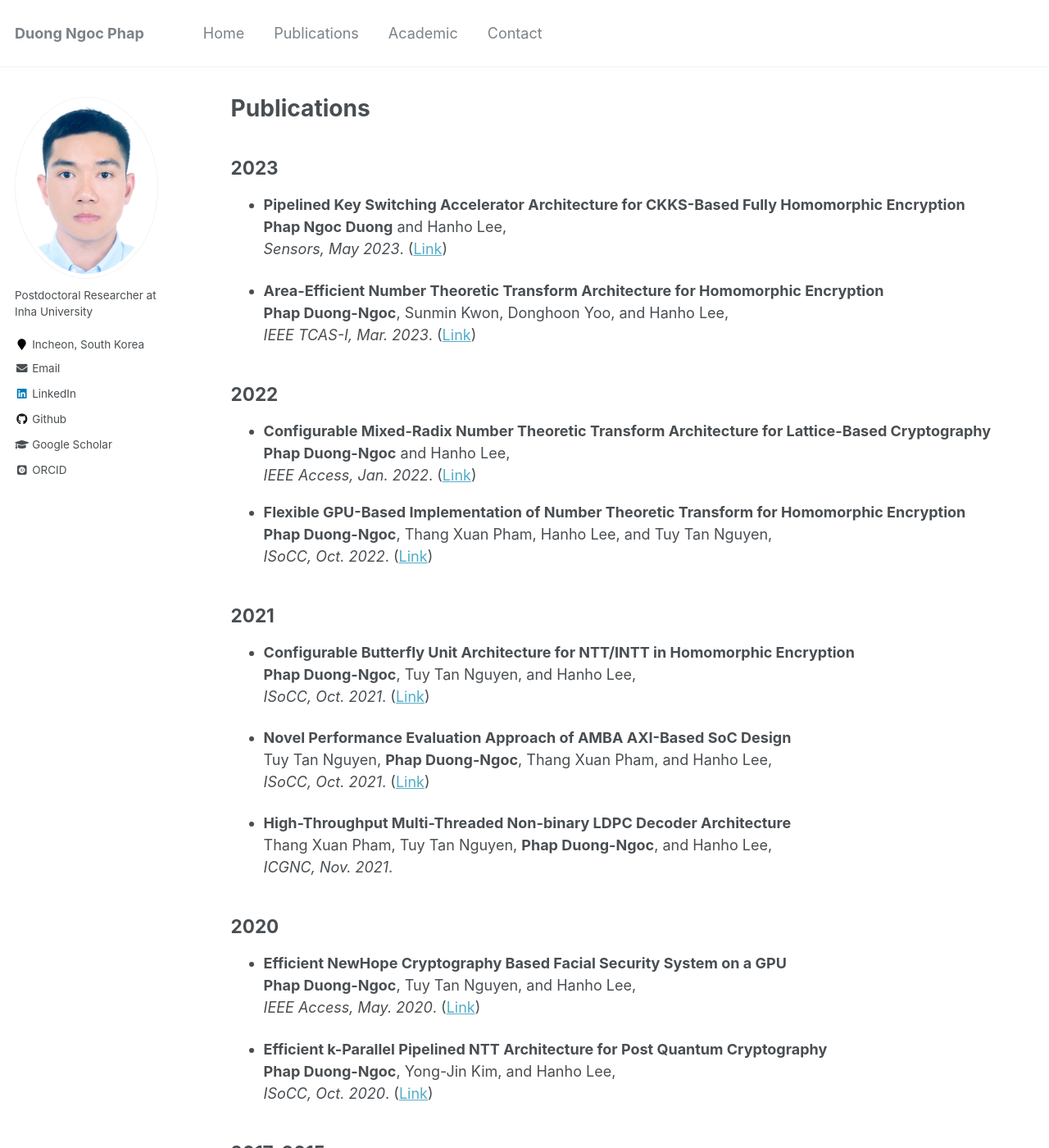
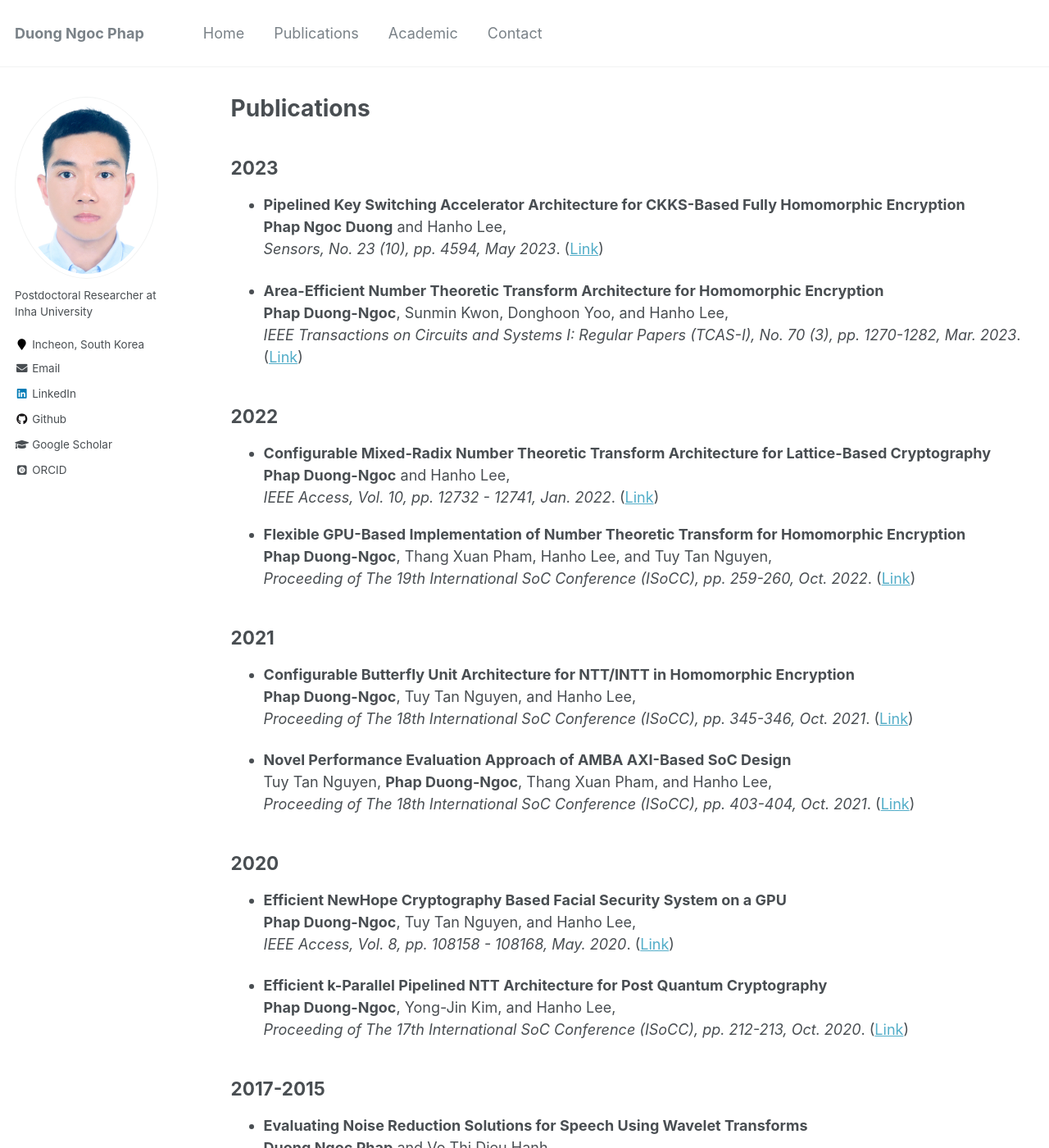
Before and after one commit to phapdn/phapdn.github.io, a Jekyll site: the page built from _pages/publications.md, in a window 1280 px wide and 1400 px high. Shown: the whole window at 82% size. Built offline with Jekyll 4.4.1, drawn with Linux system fonts in a browser that asks for light colours; some web fonts are replaced; some of the changed text lies outside the part shown.

Commit message:
Update publications.md

```diff
--- a/_pages/publications.md
+++ b/_pages/publications.md
@@ -10,22 +10,22 @@ author_profile: true
 <!--
 * **Configurable Memory-Based NTT Architecture for Homomorphic Encryption**
   S. Kurniawan, **Phap Duong-Ngoc**, and Hanho Lee,
-  *(Accepted) IEEE TCAS-II, 2023*.
+  *(Accepted) IEEE Transactions on Circuits and Systems II: Express Briefs (TCAS-II), 2023*.
 -->
 
 * **Pipelined Key Switching Accelerator Architecture for CKKS-Based Fully Homomorphic Encryption**
   **Phap Ngoc Duong** and Hanho Lee,
-  *Sensors, May 2023*. (<a href="https://www.mdpi.com/1424-8220/23/10/4594">Link</a>)
+  *Sensors, No. 23 (10), pp. 4594, May 2023*. (<a href="https://www.mdpi.com/1424-8220/23/10/4594">Link</a>)
 
 * **Area-Efficient Number Theoretic Transform Architecture for Homomorphic Encryption**
   **Phap Duong-Ngoc**, Sunmin Kwon, Donghoon Yoo, and Hanho Lee,
-  *IEEE TCAS-I, Mar. 2023*. (<a href="https://ieeexplore.ieee.org/document/9976314">Link</a>)
+  *IEEE Transactions on Circuits and Systems I: Regular Papers (TCAS-I), No. 70 (3), pp. 1270-1282, Mar. 2023*. (<a href="https://ieeexplore.ieee.org/document/9976314">Link</a>)
 
 ## 2022
 
 * **Configurable Mixed-Radix Number Theoretic Transform Architecture for Lattice-Based Cryptography**
   **Phap Duong-Ngoc** and Hanho Lee,
-  *IEEE Access, Jan. 2022*. (<a href="https://ieeexplore.ieee.org/document/9690849">Link</a>)
+  *IEEE Access, Vol. 10, pp. 12732 - 12741, Jan. 2022*. (<a href="https://ieeexplore.ieee.org/document/9690849">Link</a>)
 
 <!--
 * **A Novel Performance Verification Approach of MIPI Camera Serial Interface 2**
@@ -35,41 +35,43 @@ author_profile: true
 
 * **Flexible GPU-Based Implementation of Number Theoretic Transform for Homomorphic Encryption**
   **Phap Duong-Ngoc**, Thang Xuan Pham, Hanho Lee, and Tuy Tan Nguyen,
-  *ISoCC, Oct. 2022*. (<a href="https://ieeexplore.ieee.org/document/10031464">Link</a>)
+  *Proceeding of The 19th International SoC Conference (ISoCC), pp. 259-260, Oct. 2022*. (<a href="https://ieeexplore.ieee.org/document/10031464">Link</a>)
 
 ## 2021
 
 * **Configurable Butterfly Unit Architecture for NTT/INTT in Homomorphic Encryption**
   **Phap Duong-Ngoc**, Tuy Tan Nguyen, and Hanho Lee,
-  *ISoCC, Oct. 2021*. (<a href="https://ieeexplore.ieee.org/document/9614034">Link</a>)
+  *Proceeding of The 18th International SoC Conference (ISoCC), pp. 345-346, Oct. 2021*. (<a href="https://ieeexplore.ieee.org/document/9614034">Link</a>)
 
 * **Novel Performance Evaluation Approach of AMBA AXI-Based SoC Design**
   Tuy Tan Nguyen, **Phap Duong-Ngoc**, Thang Xuan Pham, and Hanho Lee,
-  *ISoCC, Oct. 2021*. (<a href="https://ieeexplore.ieee.org/document/9613920">Link</a>)
+  *Proceeding of The 18th International SoC Conference (ISoCC), pp. 403-404, Oct. 2021*. (<a href="https://ieeexplore.ieee.org/document/9613920">Link</a>)
 
+<!--
 * **High-Throughput Multi-Threaded Non-binary LDPC Decoder Architecture**
   Thang Xuan Pham, Tuy Tan Nguyen, **Phap Duong-Ngoc**, and Hanho Lee,
   *ICGNC, Nov. 2021*.
+-->
 
 ## 2020
 
 * **Efficient NewHope Cryptography Based Facial Security System on a GPU**
   **Phap Duong-Ngoc**, Tuy Tan Nguyen, and Hanho Lee,
-  *IEEE Access, May. 2020*. (<a href="https://ieeexplore.ieee.org/document/9109278">Link</a>)
+  *IEEE Access, Vol. 8, pp. 108158 - 108168, May. 2020*. (<a href="https://ieeexplore.ieee.org/document/9109278">Link</a>)
 
 * **Efficient k-Parallel Pipelined NTT Architecture for Post Quantum Cryptography**
   **Phap Duong-Ngoc**, Yong-Jin Kim, and Hanho Lee,
-  *ISoCC, Oct. 2020*. (<a href="https://ieeexplore.ieee.org/document/9332806">Link</a>)
+  *Proceeding of The 17th International SoC Conference (ISoCC), pp. 212-213, Oct. 2020*. (<a href="https://ieeexplore.ieee.org/document/9332806">Link</a>)
 
 ## 2017-2015
 
 * **Evaluating Noise Reduction Solutions for Speech Using Wavelet Transforms**
   **Duong Ngoc Phap** and Vo Thi Dieu Hanh,
-  *JST-UD, 5(114), May. 2017*.
+  *Journal of Science and Technology - The University of Danang, 5(114), May. 2017*.
 
 * **Solutions for Noise Reduction to Improve Speech Quality Using Adjusted Kalman Filter**
   **Duong Ngoc Phap**,
-  *JST-UD, 12(97), Dec. 2015*.
+  *Journal of Science and Technology - The University of Danang, 12(97), Dec. 2015*.
 
 ## Patents
 
```
